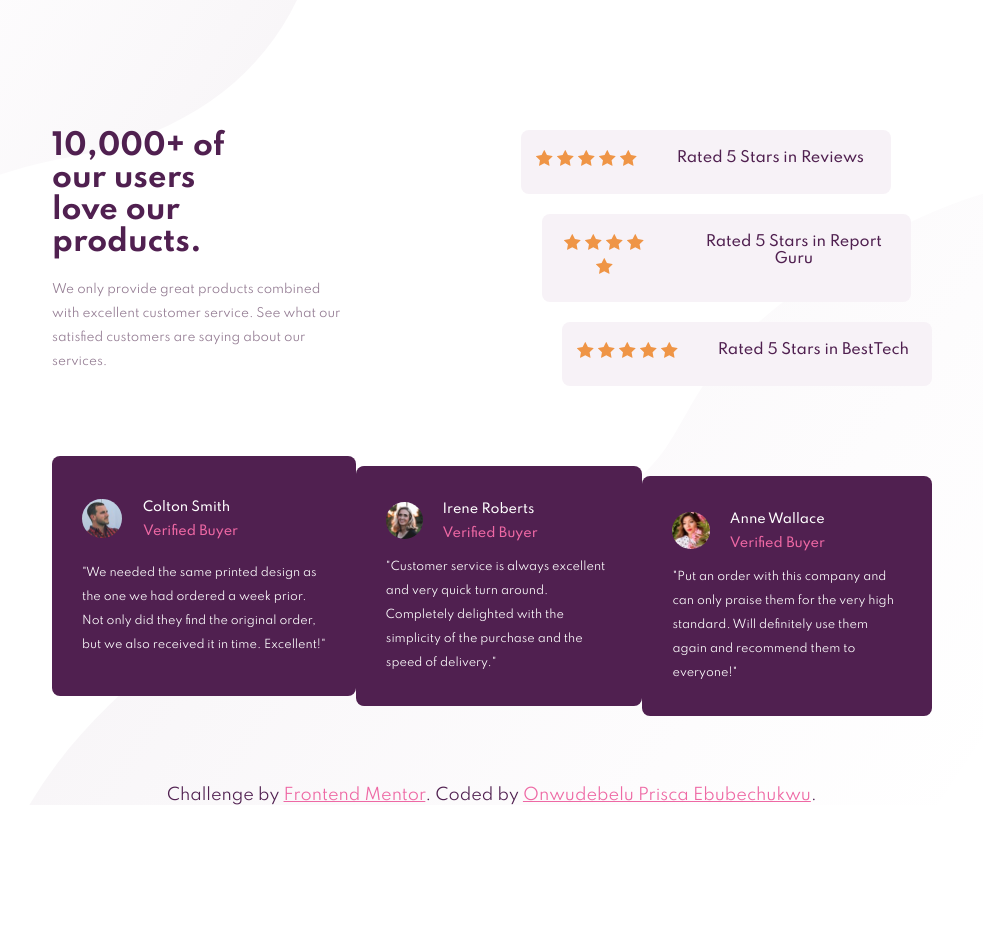
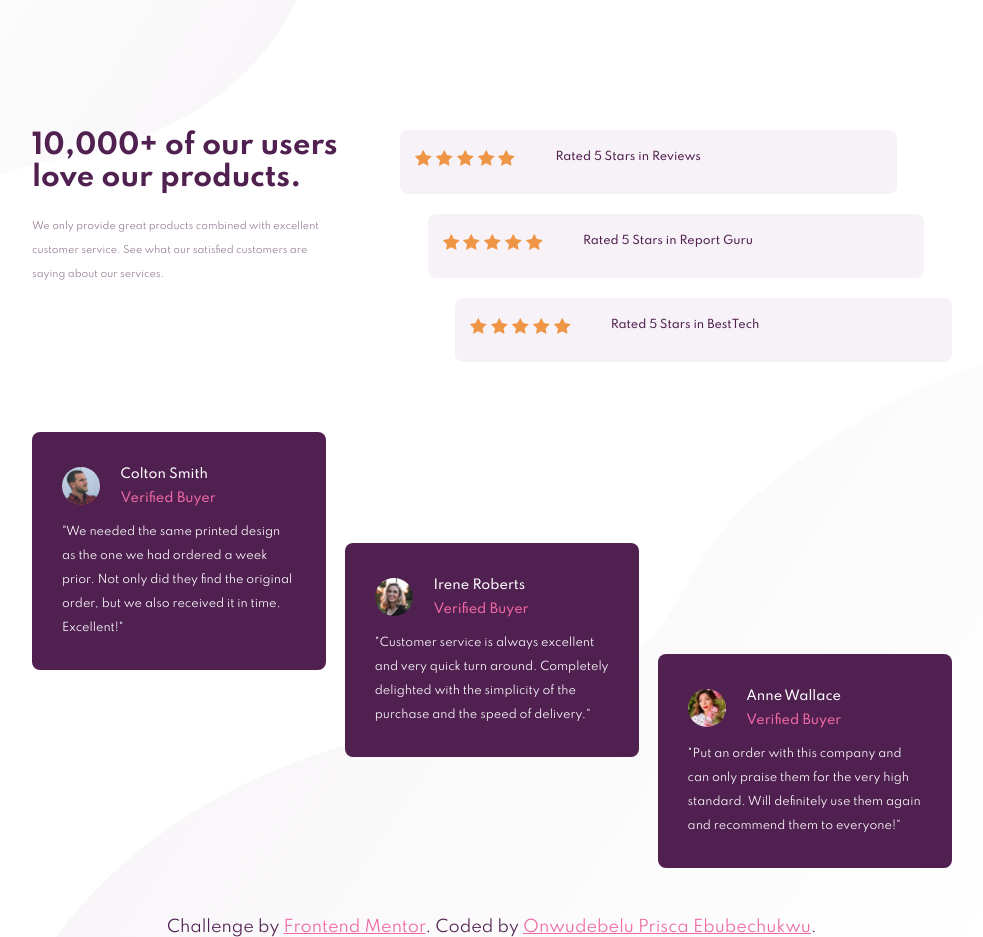
Before and after one commit to PriscaTonia/challenge-4, a plain HTML site: page index.html in a window 1280 px wide. Shown: the whole page, without its empty margins (148-1131 px from the left). Before the commit the page ends 805 px from the top, so only its background shows below. Drawn offline with Linux system fonts and the light colour scheme.

Commit message:
Updating my styles

```diff
--- a/style.css
+++ b/style.css
@@ -63,7 +63,7 @@ body{
     justify-content: space-evenly;
     margin-bottom: 20px;
     padding: 30px;
-    max-height: 40vh;
+    /* max-height: 40vh; */
     border-radius: 8px;
     background-color: hsl(300, 43%, 22%);
     color: hsl(0, 0%, 100%);
@@ -116,17 +116,17 @@ body{
         background-color: lawngreen;
     } */
     .upper-section .intro h3{
-        font-size: 1.8rem;
+        font-size: 1.7rem;
         text-align: left;
         width: 80%;
     }
     .upper-section .intro p{
-        font-size: 0.83rem;
+        font-size: 0.7rem;
         max-width: 90%;
         text-align: left;
     }
     .upper-section .stats{
-        width: 70%;
+        width: 90%;
         display: flex;
         justify-self: flex-end;
     }
@@ -149,7 +149,7 @@ body{
         align-self: flex-end;
     }
     .stats-info span{
-        font-size: 0.9rem;
+        font-size: 0.7rem;
     }
 
     /* section section */
@@ -157,14 +157,15 @@ body{
         display: flex;
         flex-direction: row;
         justify-content: space-between;
-        margin: 20px 0px 50px 0px;
-        padding: 0px 50px;
-        min-height: 35vh;
+        margin: 20px 0px 30px 0px;
+        /* padding: 0px 50px; */
+        min-height: 57vh;
     }
 
     .lower-section .cards{
-        max-width: 25vw;
-        min-height: 30vh;
+        max-width: 23vw;
+        min-height: 25vh;
+        padding: 30px;
     }
     .cards .profile{
         padding-bottom: 10px;
@@ -183,18 +184,16 @@ body{
 
 @media screen and (min-width: 900px){
     .upper-section{
-        padding: 130px 200px 30px;
+        padding: 130px 180px 30px;
 
     }
-    /* .upper-section .intro{
-        background-color: brown;
-    } */
+
     .upper-section .intro h3{
-        width: 60%;
+        width: 100%;
     }
     .upper-section .intro p{
         max-width: 100%;
-        font-size: 0.75rem;
+        font-size: 0.6rem;
     }
 
     .upper-section .stats .stats-info{
@@ -202,7 +201,7 @@ body{
         padding: 20px 15px;
     }
     .lower-section{
-        padding: 0px 200px;
+        padding: 0px 180px;
 
     }
 }
```
